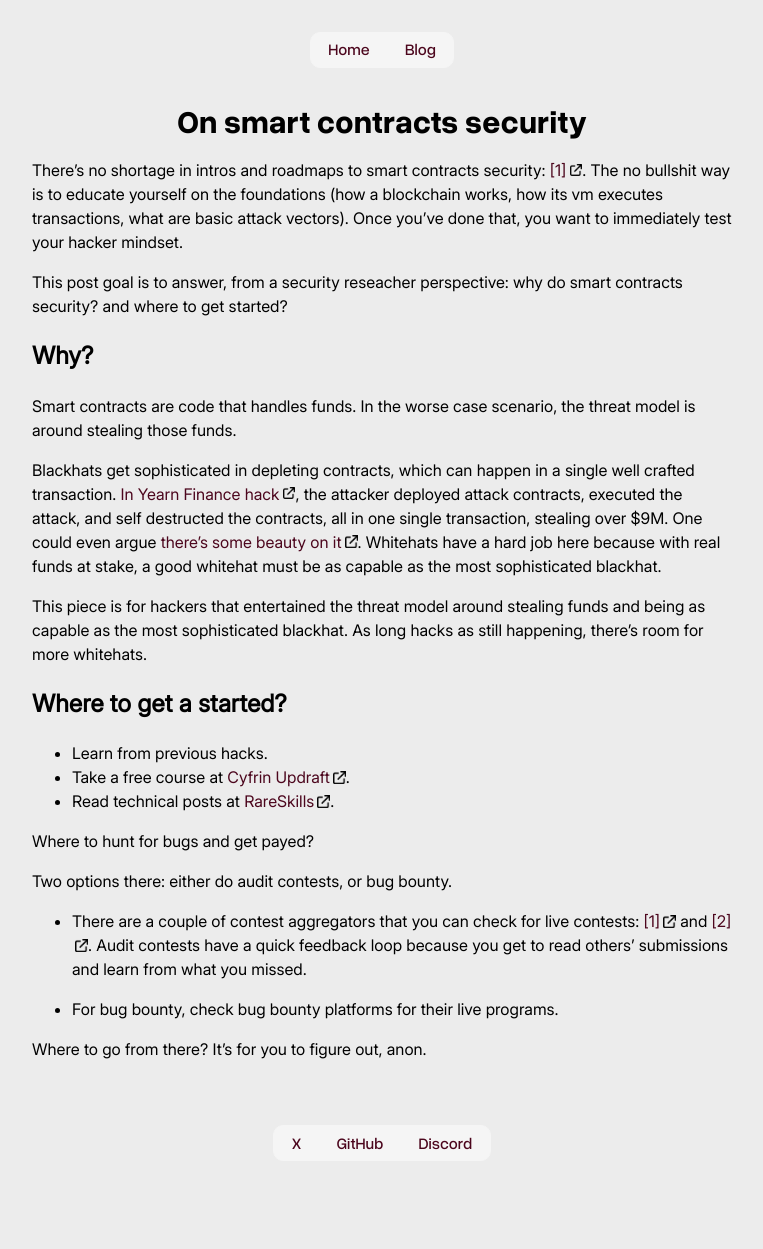
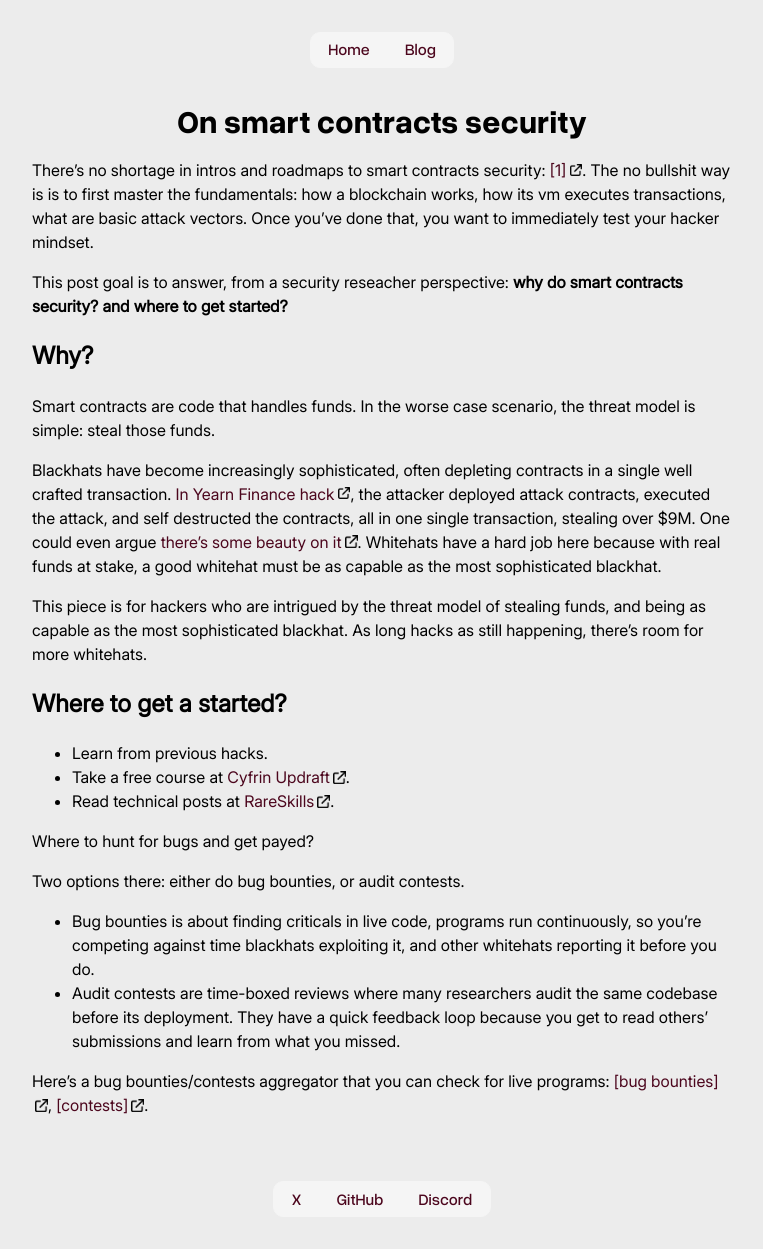
Before and after one commit to e11iptic/e11iptic.github.io, a Jekyll site: the page built from _posts/2025-12-02-scs.md, in a window 1280 px wide. Shown: the whole page, without its empty margins (258-1021 px from the left). Built offline with Jekyll 4.4.1, drawn with Linux system fonts in a browser that asks for light colours; before the commit the page ends 1193 px from its top, so only the background shows below that.

Commit message:
Update scs

```diff
--- a/_posts/2025-12-02-scs.md
+++ b/_posts/2025-12-02-scs.md
@@ -5,18 +5,18 @@ date: 2025-12-02
 ---
 
 
-There's no shortage in intros and roadmaps to smart contracts security: [[1]](https://www.youtube.com/watch?v=_kdHLMWQvWg). The no bullshit way is to educate yourself on the foundations (how a blockchain works, how its vm executes transactions, what are basic attack vectors). Once you've done that, you want to immediately test your hacker mindset.
+There's no shortage in intros and roadmaps to smart contracts security: [[1]](https://www.youtube.com/watch?v=_kdHLMWQvWg). The no bullshit way is is to first master the fundamentals: how a blockchain works, how its vm executes transactions, what are basic attack vectors. Once you've done that, you want to immediately test your hacker mindset.
 
-This post goal is to answer, from a security reseacher perspective: why do smart contracts security? and where to get started?
+This post goal is to answer, from a security reseacher perspective: **why do smart contracts security? and where to get started?**
 
 ## Why?
 
-Smart contracts are code that handles funds. In the worse case scenario, the threat model is around stealing those funds.
+Smart contracts are code that handles funds. In the worse case scenario, the threat model is simple: steal those funds.
 
-Blackhats get sophisticated in depleting contracts, which can happen in a single well crafted transaction. [In Yearn Finance hack](https://x.com/BautiDeFi/status/1995486172513022420), the attacker deployed attack contracts, executed the attack, and self destructed the contracts, all in one single transaction, stealing over $9M. One could even argue [there's some beauty on it](https://x.com/fran_rimoldi/status/1995487656076275747?s=20). Whitehats have a hard job here because with real funds at stake, a good whitehat must be as capable as the most sophisticated blackhat.
+Blackhats have become increasingly sophisticated, often depleting contracts in a single well crafted transaction. [In Yearn Finance hack](https://x.com/BautiDeFi/status/1995486172513022420), the attacker deployed attack contracts, executed the attack, and self destructed the contracts, all in one single transaction, stealing over $9M. One could even argue [there's some beauty on it](https://x.com/fran_rimoldi/status/1995487656076275747?s=20). Whitehats have a hard job here because with real funds at stake, a good whitehat must be as capable as the most sophisticated blackhat.
 
 
-This piece is for hackers that entertained the threat model around stealing funds and being as capable as the most sophisticated blackhat. As long hacks as still happening, there's room for more whitehats.
+This piece is for hackers who are intrigued by the threat model of stealing funds, and being as capable as the most sophisticated blackhat. As long hacks as still happening, there's room for more whitehats.
 
 ## Where to get a started?
 
@@ -26,12 +26,9 @@ This piece is for hackers that entertained the threat model around stealing fund
 
 Where to hunt for bugs and get payed?
 
-Two options there: either do audit contests, or bug bounty.
+Two options there: either do bug bounties, or audit contests.
 
-- There are a couple of contest aggregators that you can check for live contests: [[1]](https://www.dailywarden.com/) and [[2]](https://www.vigilseek.com/).
-Audit contests have a quick feedback loop because you get to read others' submissions and learn from what you missed.
+- Bug bounties is about finding criticals in live code, programs run continuously, so you’re competing against time blackhats exploiting it, and other whitehats reporting it before you do.
+- Audit contests are time-boxed reviews where many researchers audit the same codebase before its deployment. They have a quick feedback loop because you get to read others' submissions and learn from what you missed.
 
-- For bug bounty, check bug bounty platforms for their live programs.
-
-Where to go from there?
-It's for you to figure out, anon.
+Here's a bug bounties/contests aggregator that you can check for live programs: [[bug bounties]](https://www.vigilseek.com/bug-bounty), [[contests]](https://www.vigilseek.com/).
```
